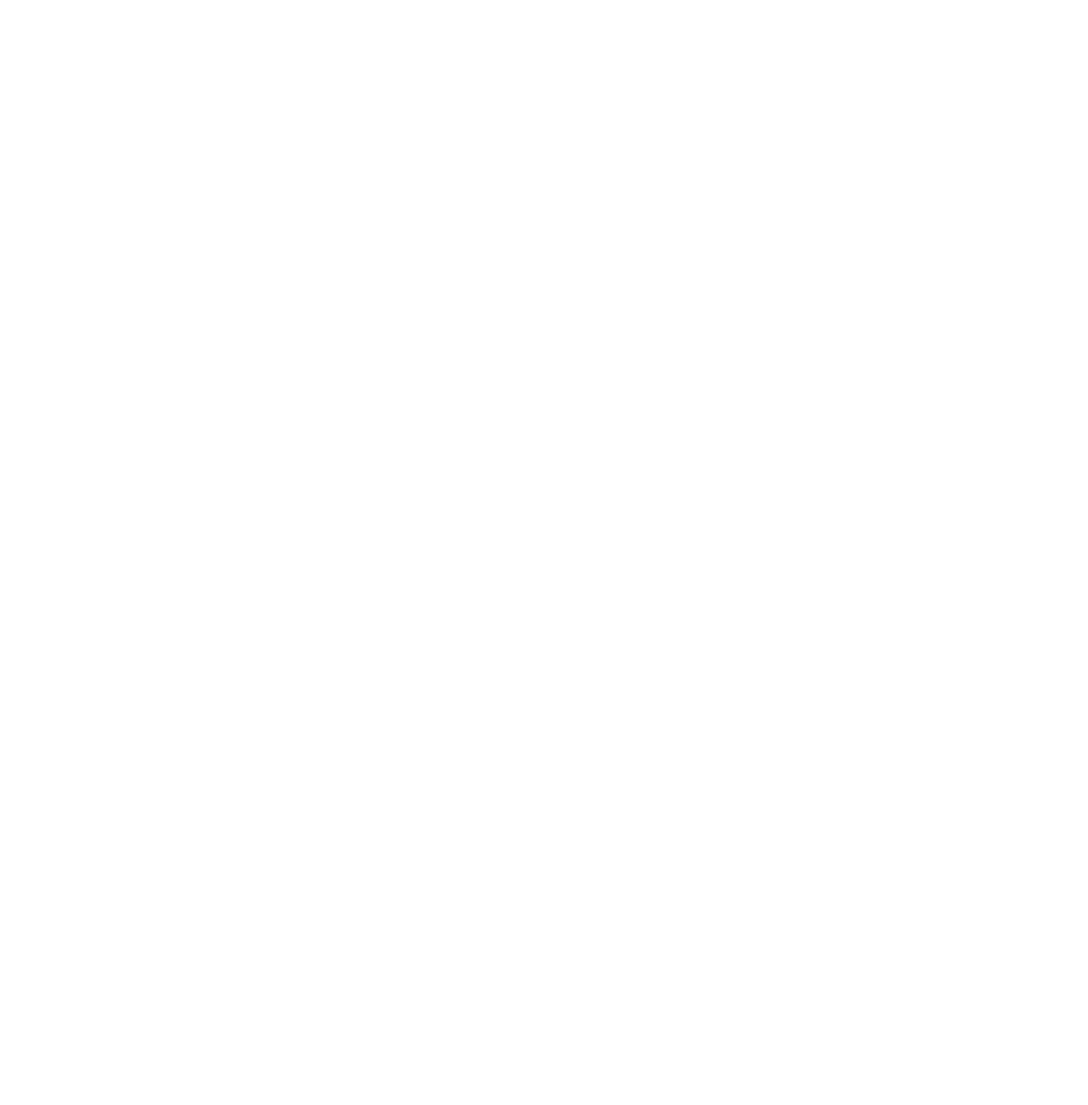
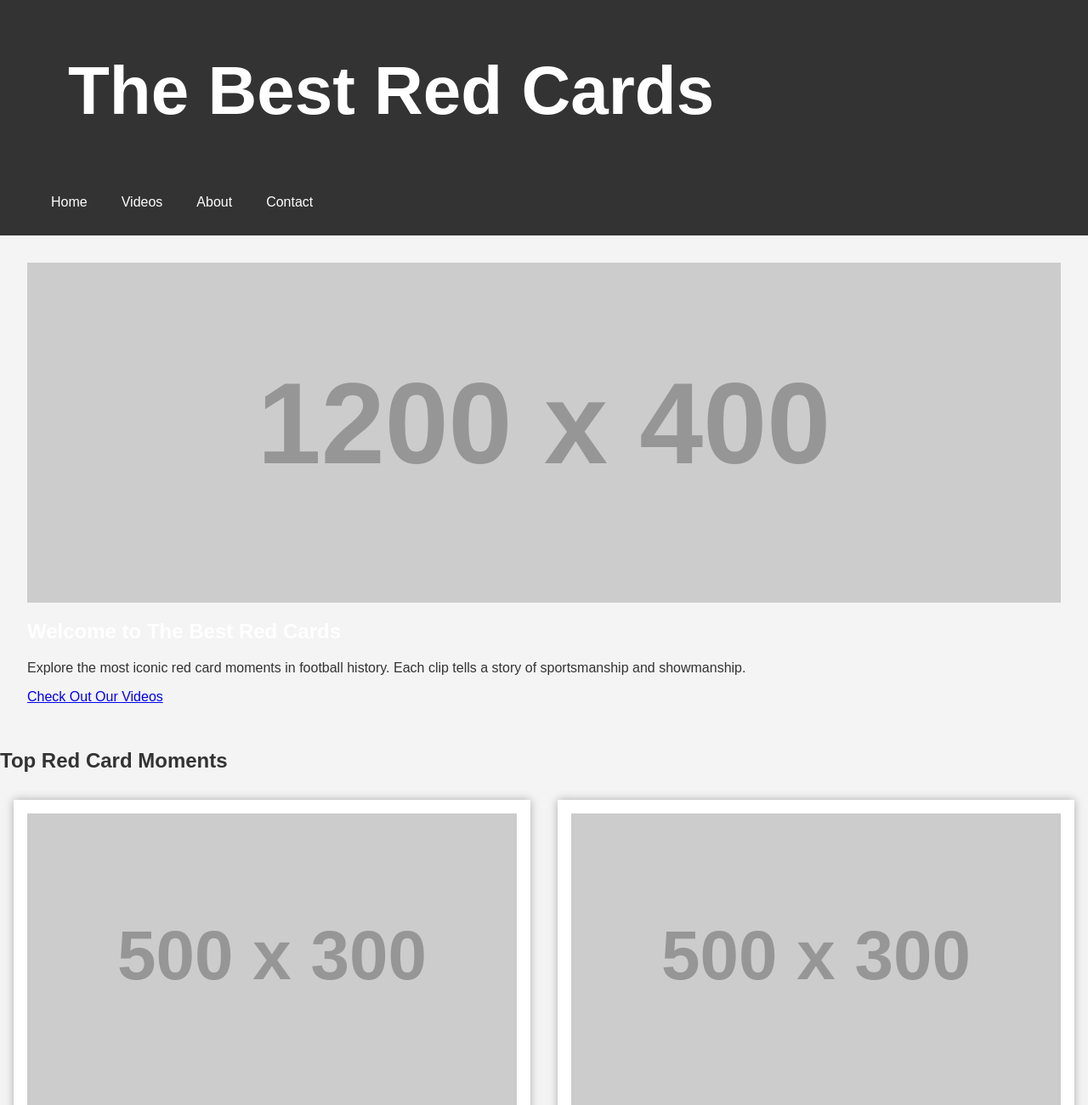
Before and after one commit to OnlyRedCards/onlyredcards.github.io, a plain HTML site: page index.html in a window 1280 px wide. Shown: the top 1300 px of the page at 85% size. Before the commit the page ends 800 px from the top, so only its background shows below. Drawn offline with Linux system fonts and the light colour scheme; placeholder pictures from the web are drawn by us.

Commit message:
Update index.html

```diff
--- a/index.html
+++ b/index.html
@@ -1,8 +1,127 @@
-<html>
-  <head>
-<script async src="https://pagead2.googlesyndication.com/pagead/js/adsbygoogle.js?client=ca-pub-2665696769818713"
+<!DOCTYPE html>
+<html lang="en">
+<head>
+    <meta charset="UTF-8">
+    <meta name="viewport" content="width=device-width, initial-scale=1.0">
+    <script async src="https://pagead2.googlesyndication.com/pagead/js/adsbygoogle.js?client=ca-pub-2665696769818713"
      crossorigin="anonymous"></script>
-  </head>
-  <body>
-  </body>
+    <title>The Best Red Cards</title>
+    <style>
+        body {
+            font-family: 'Arial', sans-serif;
+            margin: 0;
+            padding: 0;
+            background-color: #f4f4f4;
+            color: #333;
+        }
+        header {
+            background: #333;
+            overflow: hidden;
+        }
+        header h1 a {
+            color: #fff;
+            font-size: 2.5em;
+            text-decoration: none;
+            padding: 0.5em 1em;
+            display: block;
+        }
+        nav ul {
+            list-style-type: none;
+            overflow: hidden;
+        }
+        nav li {
+            float: left;
+        }
+        nav li a {
+            display: block;
+            color: #fff;
+            text-align: center;
+            padding: 14px 20px;
+            text-decoration: none;
+        }
+        nav li a:hover {
+            background-color: #ddd;
+            color: #333;
+        }
+        section {
+            padding: 2em;
+        }
+        #hero h2 {
+            color: #fff;
+        }
+        .video-grid {
+            display: flex;
+            flex-wrap: wrap;
+            justify-content: space-around;
+        }
+        .video-card {
+            box-shadow: 0 0 10px rgba(0,0,0,0.3);
+            margin: 1%;
+            padding: 1em;
+            width: 45%;
+            background: #fff;
+        }
+        .video-card img {
+            width: 100%;
+            height: auto;
+        }
+        footer {
+            text-align: center;
+            padding: 1em;
+            background: #333;
+            color: #fff;
+            margin-top: 2em;
+        }
+    </style>
+</head>
+<body>
+    <header>
+        <h1><a href="/">The Best Red Cards</a></h1>
+        <nav>
+            <ul>
+                <li><a href="#home">Home</a></li>
+                <li><a href="#videos">Videos</a></li>
+                <li><a href="#about">About</a></li>
+                <li><a href="#contact">Contact</a></li>
+            </ul>
+        </nav>
+    </header>
+
+    <section id="hero">
+        <div style="background: url('https://via.placeholder.com/1200x400?text=Hero+Image') no-repeat center center/cover; height: 400px;"></div>
+        <h2>Welcome to The Best Red Cards</h2>
+        <p>Explore the most iconic red card moments in football history. Each clip tells a story of sportsmanship and showmanship.</p>
+        <a href="#videos" class="cta-button">Check Out Our Videos</a>
+    </section>
+
+    <main id="videos">
+        <h2>Top Red Card Moments</h2>
+        <div class="video-grid">
+            <div class="video-card">
+                <a href="video1.html"><img src="https://via.placeholder.com/500x300?text=Video+1" alt="Red Card Video 1"></a>
+                <h3><a href="video1.html">The Famous Red</a></h3>
+                <p>A look into one of football's most famous red card decisions.</p>
+            </div>
+            <div class="video-card">
+                <a href="video2.html"><img src="https://via.placeholder.com/500x300?text=Video+2" alt="Red Card Video 2"></a>
+                <h3><a href="video2.html">Showmanship and Sanctions</a></h3>
+                <p>Discover how showy red cards affect players' careers and the game.</p>
+            </div>
+            <div class="video-card">
+                <a href="video3.html"><img src="https://via.placeholder.com/500x300?text=Video+3" alt="Red Card Video 3"></a>
+                <h3><a href="video3.html">The Impact Beyond the Field</a></h3>
+                <p>Explore the lasting legacies of these legendary red card moments.</p>
+            </div>
+        </div>
+    </main>
+
+    <section id="about">
+        <h2>About Us</h2>
+        <p>We're football lovers dedicated to sharing the best red card moments. Join us in celebrating sportsmanship and showmanship on and off the pitch.</p>
+    </section>
+
+    <footer>
+        <p>&copy; 2023 The Best Red Cards | All rights reserved.</p>
+    </footer>
+</body>
 </html>
```
